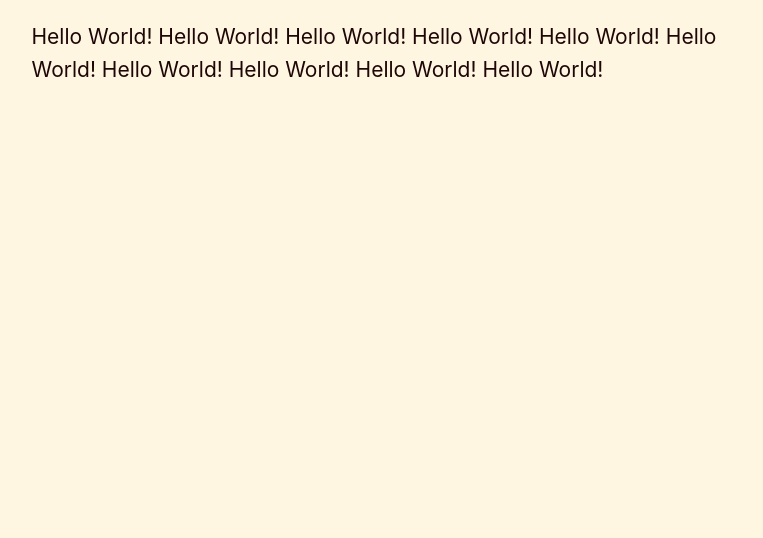
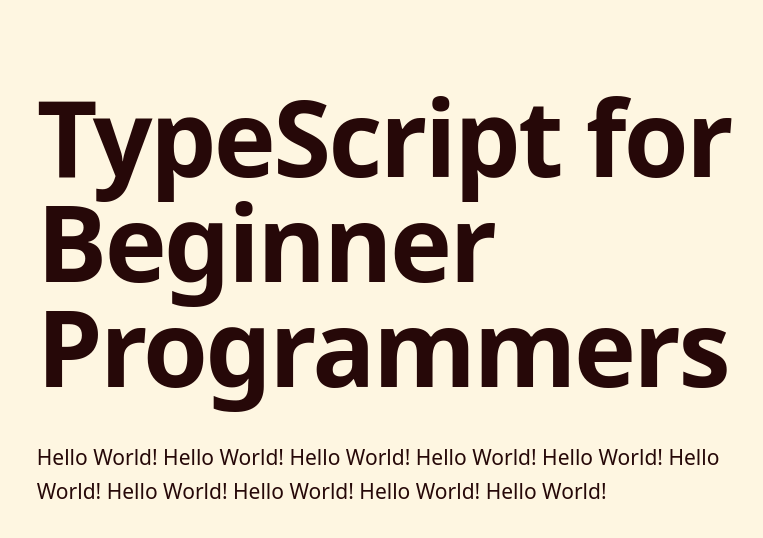
Before and after one commit to chibicode/TypeScript-for-Beginner-Programmers, a Next.js app: page / in a window 1280 px wide. Shown: the top 538 px of the page, without its empty margins (239-1002 px from the left). Built offline with nearby package versions, Linux system fonts and the light colour scheme.

Commit message:
Implement header

```diff
--- a/src/components/Container.tsx
+++ b/src/components/Container.tsx
@@ -39,7 +39,7 @@
 Container.defaultProps = {
   Component: 'div',
   size: 'md',
-  horizontalPadding: 0.5
+  horizontalPadding: 0.75
 }
 
 export default Container
--- a/src/components/GlobalStyles.tsx
+++ b/src/components/GlobalStyles.tsx
@@ -16,7 +16,7 @@
               font-size: 18px;
               color: ${colors('black')};
               background: ${colors('lightYellow1')};
-              line-height: ${lineHeights(1.55)};
+              line-height: ${lineHeights(1.6)};
             }
 
             body {
@@ -29,9 +29,7 @@
             textarea,
             select,
             button {
-              font-family: -apple-system, BlinkMacSystemFont, 'Helvetica Neue',
-                'Segoe UI', 'Hiragino Sans', 'Hiragino Kaku Gothic ProN', Meiryo,
-                sans-serif;
+              font-family: system-ui, sans-serif;
             }
 
             ${ns} {
--- /dev/null
+++ b/src/components/Header.tsx
@@ -0,0 +1,39 @@
+/** @jsx jsx */
+import { css, jsx } from '@emotion/core'
+import Container from 'src/components/Container'
+import useTheme from 'src/hooks/useTheme'
+
+const Header = ({ useH1 }: { useH1?: boolean }) => {
+  const Component = useH1 ? 'h1' : 'h2'
+  const { fontSizes, ns, spaces, lineHeights, letterSpacings } = useTheme()
+
+  return (
+    <Container
+      cssOverrides={css`
+        margin-top: ${spaces(2)};
+        margin-bottom: ${spaces(2)};
+        ${ns} {
+          margin-top: ${spaces(4)};
+        }
+      `}
+    >
+      <Component
+        css={css`
+          margin: 0;
+          line-height: ${lineHeights(1.1)};
+          font-size: ${fontSizes(3)};
+          letter-spacing: ${letterSpacings('title')};
+
+          ${ns} {
+            line-height: ${lineHeights(1)};
+            font-size: ${fontSizes(5)};
+          }
+        `}
+      >
+        TypeScript for Beginner Programmers
+      </Component>
+    </Container>
+  )
+}
+
+export default Header
--- a/src/components/Page.tsx
+++ b/src/components/Page.tsx
@@ -1,10 +1,18 @@
 import React from 'react'
 import GlobalStyles from 'src/components/GlobalStyles'
 import Container from 'src/components/Container'
+import Header from 'src/components/Header'
 
-const Page = ({ children }: { children: React.ReactNode }) => (
+const Page = ({
+  children,
+  index
+}: {
+  children: React.ReactNode
+  index?: boolean
+}) => (
   <>
     <GlobalStyles>
+      <Header useH1={index} />
       <Container>{children}</Container>
     </GlobalStyles>
   </>
--- a/src/components/ThemeContext.tsx
+++ b/src/components/ThemeContext.tsx
@@ -4,6 +4,8 @@
 import ns from 'src/lib/theme/ns'
 import maxWidths from 'src/lib/theme/maxWidths'
 import spaces from 'src/lib/theme/spaces'
+import fontSizes from 'src/lib/theme/fontSizes'
+import letterSpacings from 'src/lib/theme/letterSpacings'
 
 export interface ThemeProps {
   lineHeights: typeof lineHeights
@@ -11,6 +13,8 @@
   ns: typeof ns
   maxWidths: typeof maxWidths
   spaces: typeof spaces
+  fontSizes: typeof fontSizes
+  letterSpacings: typeof letterSpacings
 }
 
 export const themeContextDefault: ThemeProps = {
@@ -18,7 +22,9 @@
   colors,
   ns,
   maxWidths,
-  spaces
+  spaces,
+  fontSizes,
+  letterSpacings
 }
 
 export default createContext<ThemeProps>(themeContextDefault)
--- a/src/lib/theme/colors.ts
+++ b/src/lib/theme/colors.ts
@@ -1,5 +1,5 @@
 export const allColors = {
-  black: '#1F0606',
+  black: '#260808',
   lightYellow1: '#FEF6E1'
 }
 
--- a/src/lib/theme/fontSizes.ts
+++ b/src/lib/theme/fontSizes.ts
@@ -7,7 +7,8 @@
   1.6: 1.6,
   2: 2,
   2.5: 2.5,
-  3: 3
+  3: 3,
+  5: 5
 }
 
 const fontSizes = (x: keyof typeof allFontSizes) => `${allFontSizes[x]}rem`
--- /dev/null
+++ b/src/lib/theme/letterSpacings.ts
@@ -0,0 +1,8 @@
+export const allLetterSpacings = {
+  title: '-0.025em'
+}
+
+const letterSpacings = (x: keyof typeof allLetterSpacings) =>
+  allLetterSpacings[x]
+
+export default letterSpacings
--- a/src/lib/theme/lineHeights.ts
+++ b/src/lib/theme/lineHeights.ts
@@ -1,5 +1,8 @@
 export const allLineHeights = {
-  1.55: 1.55
+  1: 1,
+  1.1: 1.1,
+  1.3: 1.3,
+  1.6: 1.6
 }
 
 const lineHeights = (x: keyof typeof allLineHeights) => allLineHeights[x]
```
